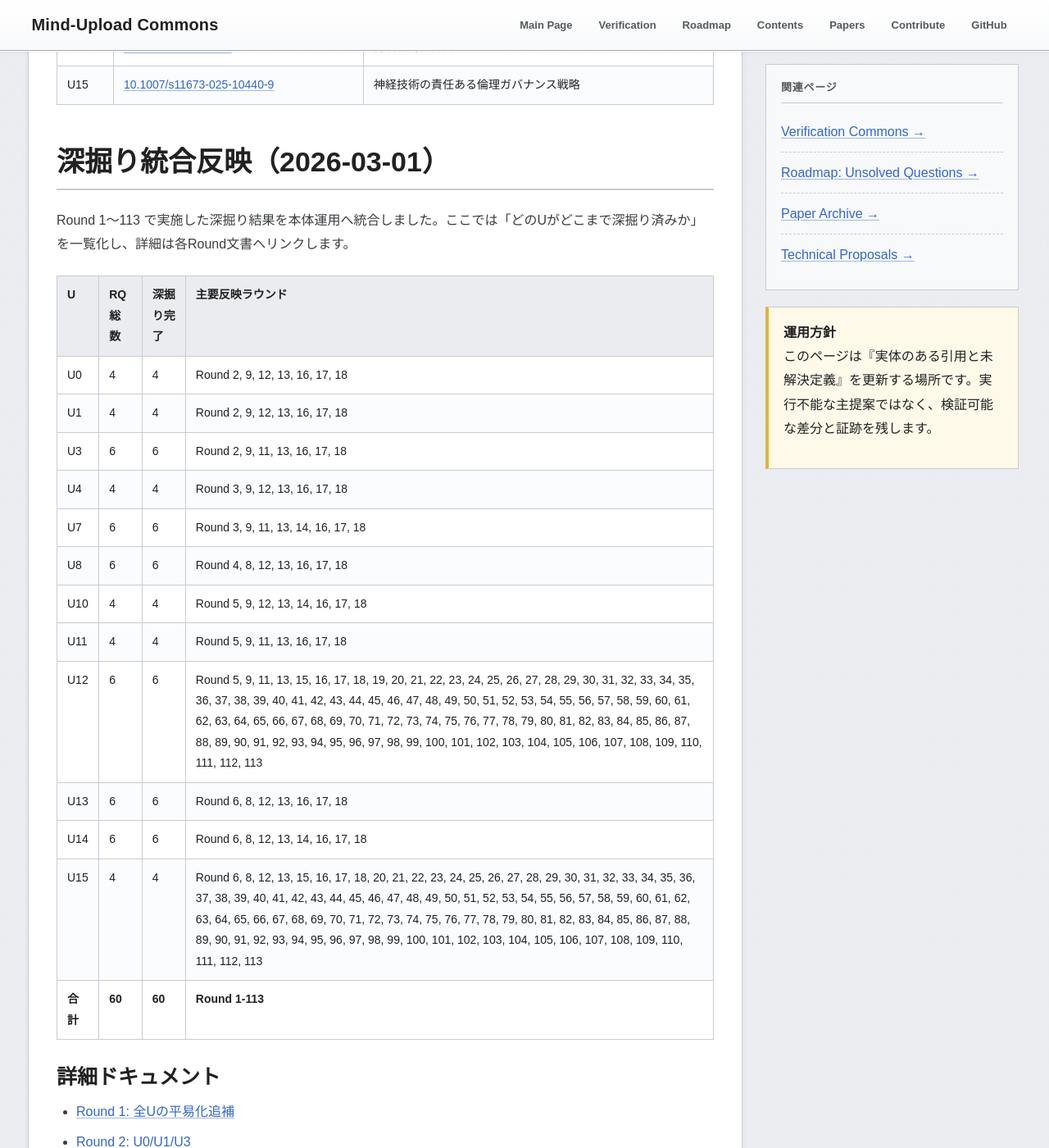
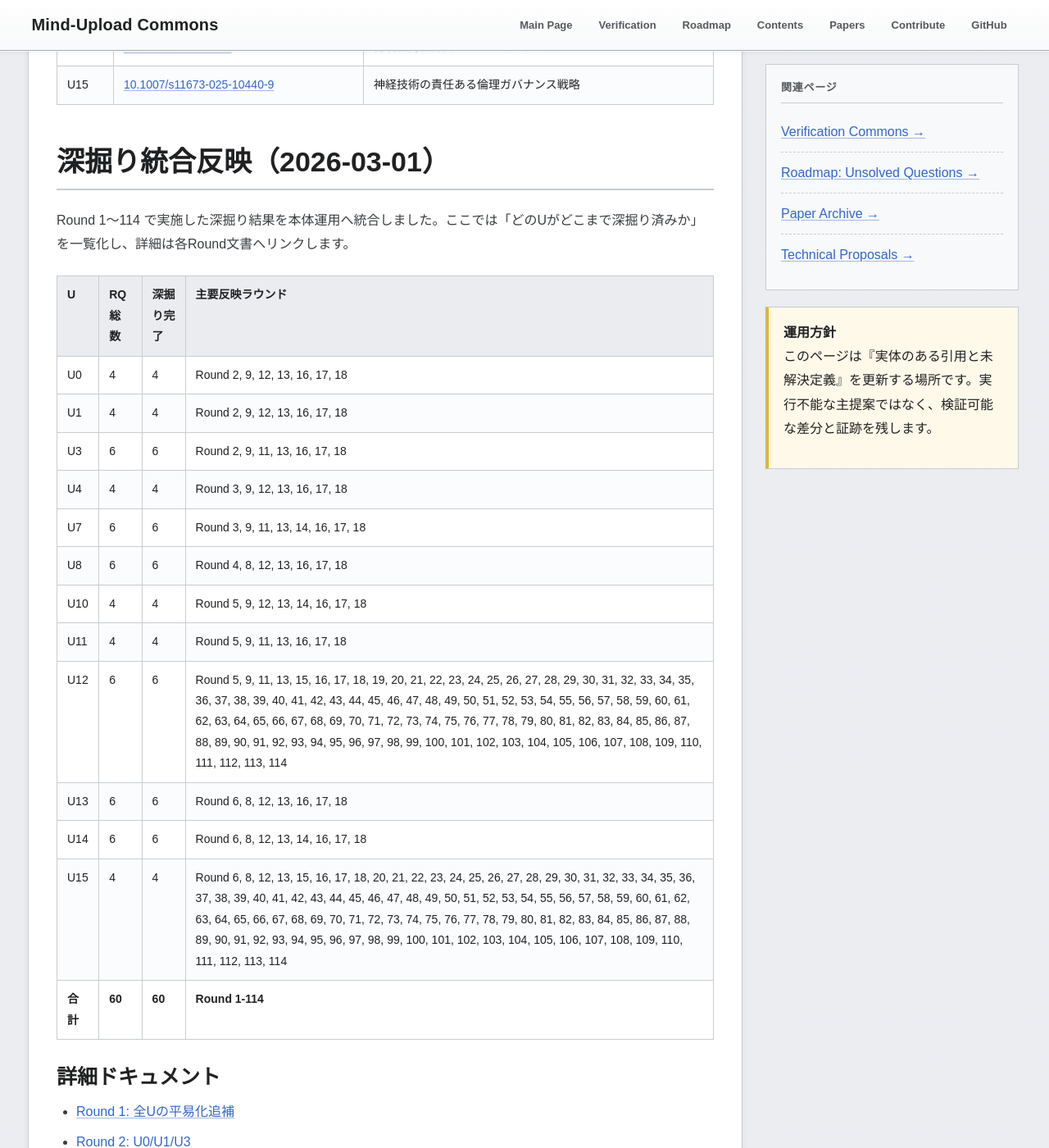
Before and after one commit to yasufumi-nakata/eegflow, a Jekyll site: the page built from research_harvest_50.md, in a window 1280 px wide and 1400 px high, scrolled down 6243 px. Shown: the whole window at 82% size. Built offline with Jekyll 4.4.1, drawn with Linux system fonts in a browser that asks for light colours; some of the changed text lies outside the part shown.

Commit message:
Add Round 114 follow-up reconnect reevaluation outcome and reconnect gate

```diff
--- a/research_harvest_50.md
+++ b/research_harvest_50.md
@@ -156,7 +156,7 @@
 <section class="section" id="deepening-integration-20260301">
 <h2 class="section-title">深掘り統合反映（2026-03-01）</h2>
 <p>
-Round 1〜113 で実施した深掘り結果を本体運用へ統合しました。ここでは「どのUがどこまで深掘り済みか」を一覧化し、詳細は各Round文書へリンクします。
+Round 1〜114 で実施した深掘り結果を本体運用へ統合しました。ここでは「どのUがどこまで深掘り済みか」を一覧化し、詳細は各Round文書へリンクします。
 </p>
 <table class="data-table">
 <thead><tr><th>U</th><th>RQ総数</th><th>深掘り完了</th><th>主要反映ラウンド</th></tr></thead><tbody>
@@ -168,11 +168,11 @@
 <tr><td>U8</td><td>6</td><td>6</td><td>Round 4, 8, 12, 13, 16, 17, 18</td></tr>
 <tr><td>U10</td><td>4</td><td>4</td><td>Round 5, 9, 12, 13, 14, 16, 17, 18</td></tr>
 <tr><td>U11</td><td>4</td><td>4</td><td>Round 5, 9, 11, 13, 16, 17, 18</td></tr>
-<tr><td>U12</td><td>6</td><td>6</td><td>Round 5, 9, 11, 13, 15, 16, 17, 18, 19, 20, 21, 22, 23, 24, 25, 26, 27, 28, 29, 30, 31, 32, 33, 34, 35, 36, 37, 38, 39, 40, 41, 42, 43, 44, 45, 46, 47, 48, 49, 50, 51, 52, 53, 54, 55, 56, 57, 58, 59, 60, 61, 62, 63, 64, 65, 66, 67, 68, 69, 70, 71, 72, 73, 74, 75, 76, 77, 78, 79, 80, 81, 82, 83, 84, 85, 86, 87, 88, 89, 90, 91, 92, 93, 94, 95, 96, 97, 98, 99, 100, 101, 102, 103, 104, 105, 106, 107, 108, 109, 110, 111, 112, 113</td></tr>
+<tr><td>U12</td><td>6</td><td>6</td><td>Round 5, 9, 11, 13, 15, 16, 17, 18, 19, 20, 21, 22, 23, 24, 25, 26, 27, 28, 29, 30, 31, 32, 33, 34, 35, 36, 37, 38, 39, 40, 41, 42, 43, 44, 45, 46, 47, 48, 49, 50, 51, 52, 53, 54, 55, 56, 57, 58, 59, 60, 61, 62, 63, 64, 65, 66, 67, 68, 69, 70, 71, 72, 73, 74, 75, 76, 77, 78, 79, 80, 81, 82, 83, 84, 85, 86, 87, 88, 89, 90, 91, 92, 93, 94, 95, 96, 97, 98, 99, 100, 101, 102, 103, 104, 105, 106, 107, 108, 109, 110, 111, 112, 113, 114</td></tr>
 <tr><td>U13</td><td>6</td><td>6</td><td>Round 6, 8, 12, 13, 16, 17, 18</td></tr>
 <tr><td>U14</td><td>6</td><td>6</td><td>Round 6, 8, 12, 13, 14, 16, 17, 18</td></tr>
-<tr><td>U15</td><td>4</td><td>4</td><td>Round 6, 8, 12, 13, 15, 16, 17, 18, 20, 21, 22, 23, 24, 25, 26, 27, 28, 29, 30, 31, 32, 33, 34, 35, 36, 37, 38, 39, 40, 41, 42, 43, 44, 45, 46, 47, 48, 49, 50, 51, 52, 53, 54, 55, 56, 57, 58, 59, 60, 61, 62, 63, 64, 65, 66, 67, 68, 69, 70, 71, 72, 73, 74, 75, 76, 77, 78, 79, 80, 81, 82, 83, 84, 85, 86, 87, 88, 89, 90, 91, 92, 93, 94, 95, 96, 97, 98, 99, 100, 101, 102, 103, 104, 105, 106, 107, 108, 109, 110, 111, 112, 113</td></tr>
-<tr><td><strong>合計</strong></td><td><strong>60</strong></td><td><strong>60</strong></td><td><strong>Round 1-113</strong></td></tr>
+<tr><td>U15</td><td>4</td><td>4</td><td>Round 6, 8, 12, 13, 15, 16, 17, 18, 20, 21, 22, 23, 24, 25, 26, 27, 28, 29, 30, 31, 32, 33, 34, 35, 36, 37, 38, 39, 40, 41, 42, 43, 44, 45, 46, 47, 48, 49, 50, 51, 52, 53, 54, 55, 56, 57, 58, 59, 60, 61, 62, 63, 64, 65, 66, 67, 68, 69, 70, 71, 72, 73, 74, 75, 76, 77, 78, 79, 80, 81, 82, 83, 84, 85, 86, 87, 88, 89, 90, 91, 92, 93, 94, 95, 96, 97, 98, 99, 100, 101, 102, 103, 104, 105, 106, 107, 108, 109, 110, 111, 112, 113, 114</td></tr>
+<tr><td><strong>合計</strong></td><td><strong>60</strong></td><td><strong>60</strong></td><td><strong>Round 1-114</strong></td></tr>
 </tbody></table>
 
 <h3>詳細ドキュメント</h3>
@@ -290,6 +290,7 @@
 <li><a href="research_deepening_round111_2026-03-01.html">Round 111: フォローアップ再接続フォローアップ再接続フォローアップ再接続フォローアップ再評価フォローアップ再接続結果台帳とフォローアップ再接続フォローアップ再接続フォローアップ再接続フォローアップ監視再同期フォローアップ維持ゲート固定</a></li>
 <li><a href="research_deepening_round112_2026-03-01.html">Round 112: フォローアップ再接続フォローアップ再接続フォローアップ再接続フォローアップ再評価フォローアップ安定化確認台帳とフォローアップ再接続フォローアップ再接続フォローアップ再接続フォローアップ再接続フォローアップ再監視ゲート固定</a></li>
 <li><a href="research_deepening_round113_2026-03-01.html">Round 113: フォローアップ再接続フォローアップ再接続フォローアップ再接続フォローアップ再接続フォローアップ再監視実行台帳とフォローアップ再接続フォローアップ再接続フォローアップ再接続フォローアップ再接続フォローアップ再評価ゲート固定</a></li>
+<li><a href="research_deepening_round114_2026-03-01.html">Round 114: フォローアップ再接続フォローアップ再接続フォローアップ再接続フォローアップ再接続フォローアップ再評価結果台帳とフォローアップ再接続フォローアップ再接続フォローアップ再接続フォローアップ再接続フォローアップ監視再同期再接続ゲート固定</a></li>
 </ul>
 
 <h3>整合性監査（証跡）</h3>
@@ -967,6 +968,12 @@
 Round 113 のフォローアップ再接続フォローアップ再接続フォローアップ再接続フォローアップ再接続フォローアップ再監視実行台帳とフォローアップ再接続フォローアップ再接続フォローアップ再接続フォローアップ再接続フォローアップ再評価ゲート固定は
 <a href="automation/rq_regulation_reentry_followup_reconnect_followup_reconnect_followup_reconnect_followup_reconnect_followup_remonitor_execution_ledger_round113_2026-03-01.csv" target="_blank">rq_regulation_reentry_followup_reconnect_followup_reconnect_followup_reconnect_followup_reconnect_followup_remonitor_execution_ledger_round113_2026-03-01.csv</a>（問い別フォローアップ再接続フォローアップ再接続フォローアップ再接続フォローアップ再接続フォローアップ再監視実行台帳）と
 <a href="automation/rq_regulation_reentry_followup_reconnect_followup_reconnect_followup_reconnect_followup_reconnect_followup_reevaluation_gate_round113_2026-03-01.csv" target="_blank">rq_regulation_reentry_followup_reconnect_followup_reconnect_followup_reconnect_followup_reconnect_followup_reevaluation_gate_round113_2026-03-01.csv</a>（問い別フォローアップ再接続フォローアップ再接続フォローアップ再接続フォローアップ再接続フォローアップ再評価ゲート）
+に記録しています。
+</p>
+<p class="small">
+Round 114 のフォローアップ再接続フォローアップ再接続フォローアップ再接続フォローアップ再接続フォローアップ再評価結果台帳とフォローアップ再接続フォローアップ再接続フォローアップ再接続フォローアップ再接続フォローアップ監視再同期再接続ゲート固定は
+<a href="automation/rq_regulation_reentry_followup_reconnect_followup_reconnect_followup_reconnect_followup_reconnect_followup_reevaluation_outcome_ledger_round114_2026-03-01.csv" target="_blank">rq_regulation_reentry_followup_reconnect_followup_reconnect_followup_reconnect_followup_reconnect_followup_reevaluation_outcome_ledger_round114_2026-03-01.csv</a>（問い別フォローアップ再接続フォローアップ再接続フォローアップ再接続フォローアップ再接続フォローアップ再評価結果台帳）と
+<a href="automation/rq_regulation_reentry_followup_reconnect_followup_reconnect_followup_reconnect_followup_reconnect_followup_watch_resync_reconnect_gate_round114_2026-03-01.csv" target="_blank">rq_regulation_reentry_followup_reconnect_followup_reconnect_followup_reconnect_followup_reconnect_followup_watch_resync_reconnect_gate_round114_2026-03-01.csv</a>（問い別フォローアップ再接続フォローアップ再接続フォローアップ再接続フォローアップ再接続フォローアップ監視再同期再接続ゲート）
 に記録しています。
 </p>
 </section>
```
Also changed, not shown: automation/rq_regulation_reentry_followup_reconnect_followup_reconnect_followup_reconnect_followup_reconnect_followup_reevaluation_outcome_ledger_round114_2026-03-01.csv (added, +11 -0 lines), automation/rq_regulation_reentry_followup_reconnect_followup_reconnect_followup_reconnect_followup_reconnect_followup_watch_resync_reconnect_gate_round114_2026-03-01.csv (added, +11 -0 lines), research_deepening_continue_guide_2026-03-01.md (+5 -2 lines), research_deepening_round114_2026-03-01.md (added, +64 -0 lines).
